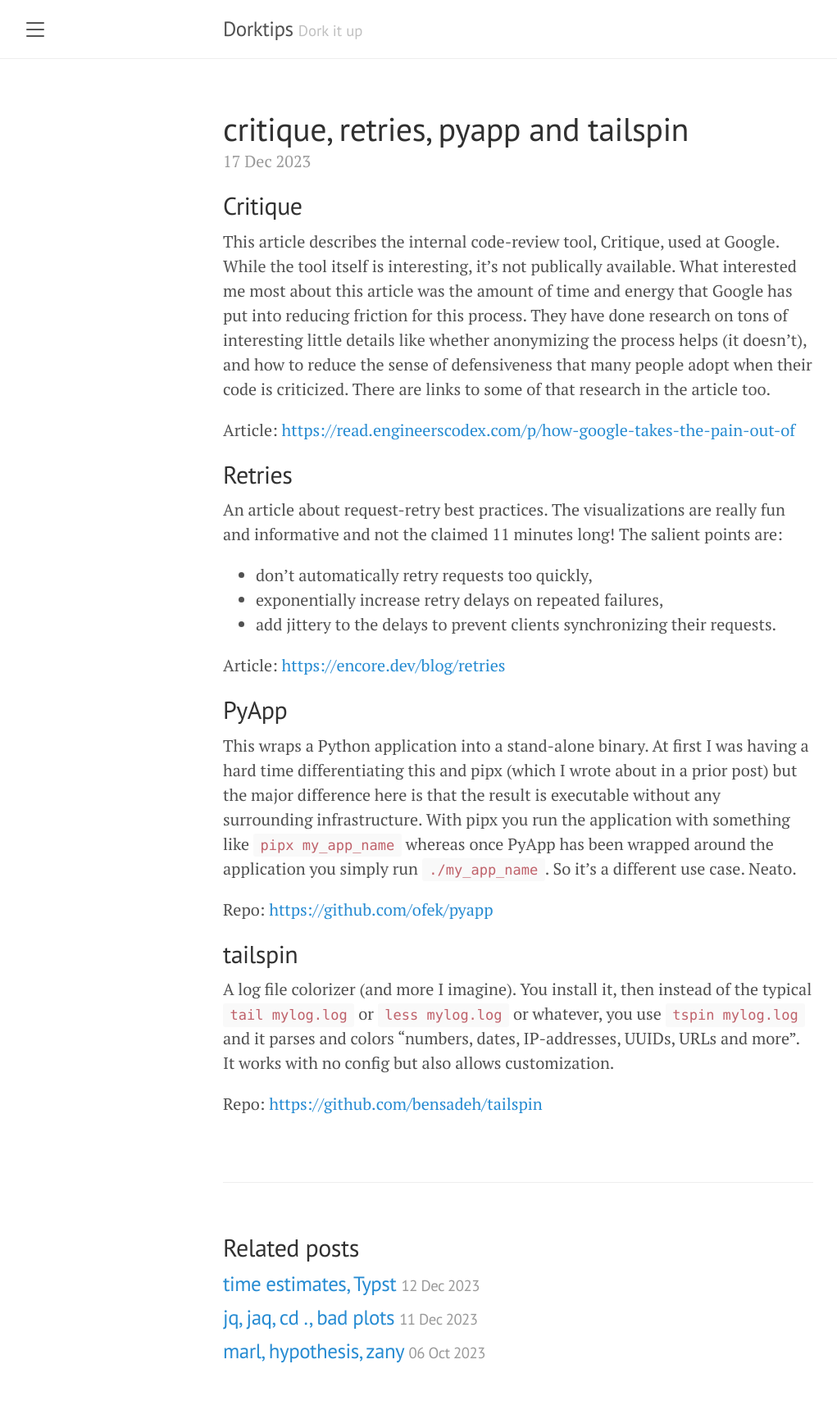
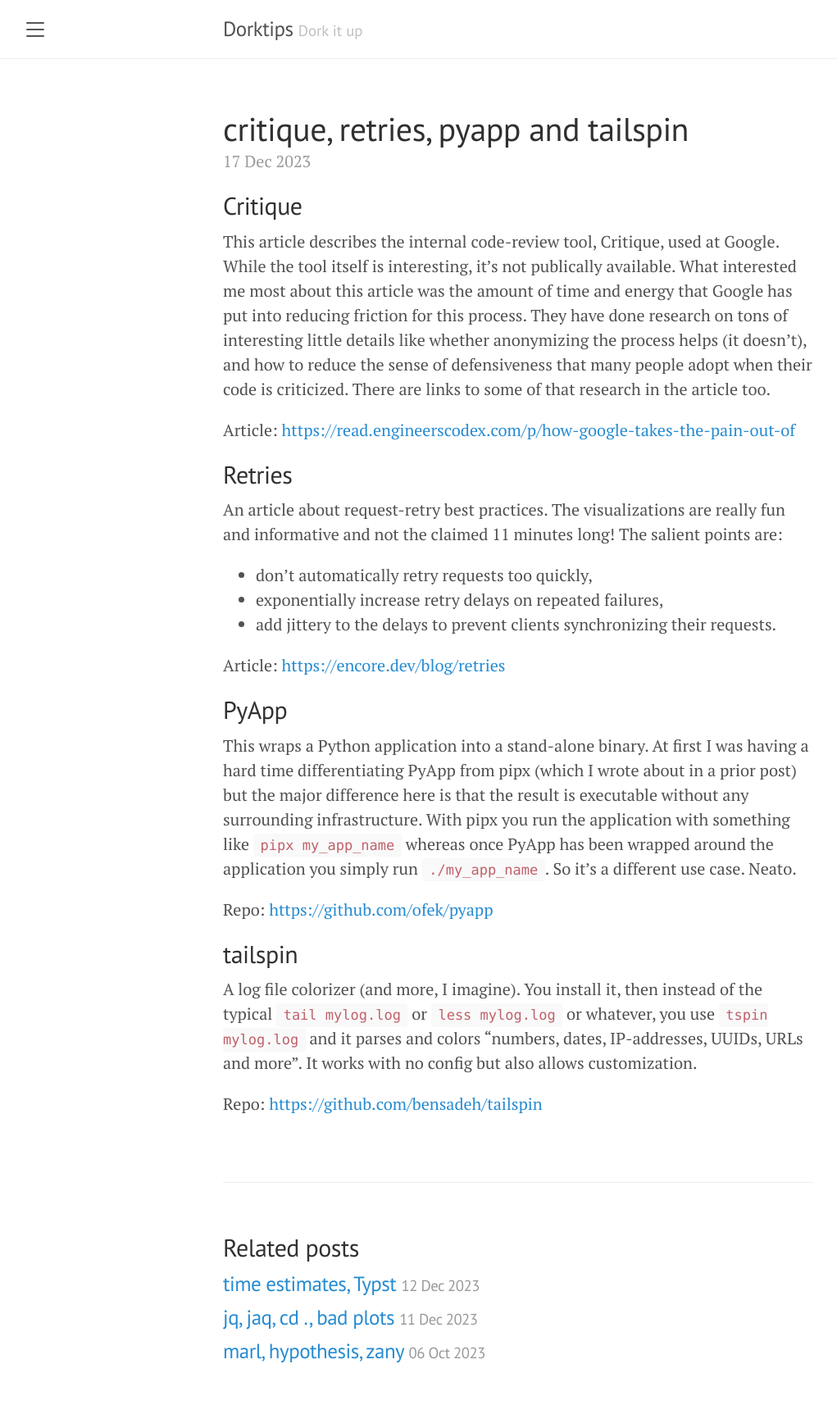
Before and after one commit to nsbruce/dorktips, a Jekyll site: the page built from _posts/2023-12-17-critique-retries-pyapp-tailspin.md, in a window 1280 px wide. Shown: the whole page at 82% size, without its empty margins (8-1029 px from the left). Built offline with Jekyll 4.4.1, drawn with Linux system fonts in a browser that asks for light colours.

Commit message:
Typo fixo

```diff
--- a/_posts/2023-12-17-critique-retries-pyapp-tailspin.md
+++ b/_posts/2023-12-17-critique-retries-pyapp-tailspin.md
@@ -21,12 +21,12 @@ Article: <https://encore.dev/blog/retries>
 
 ## PyApp
 
-This wraps a Python application into a stand-alone binary. At first I was having a hard time differentiating this and pipx (which I wrote about in a prior post) but the major difference here is that the result is executable without any surrounding infrastructure. With pipx you run the application with something like `pipx my_app_name` whereas once PyApp has been wrapped around the application you simply run `./my_app_name`. So it's a different use case. Neato.
+This wraps a Python application into a stand-alone binary. At first I was having a hard time differentiating PyApp from pipx (which I wrote about in a prior post) but the major difference here is that the result is executable without any surrounding infrastructure. With pipx you run the application with something like `pipx my_app_name` whereas once PyApp has been wrapped around the application you simply run `./my_app_name`. So it's a different use case. Neato.
 
 Repo: <https://github.com/ofek/pyapp>
 
 ## tailspin
 
-A log file colorizer (and more I imagine). You install it, then instead of the typical `tail mylog.log` or `less mylog.log` or whatever, you use `tspin mylog.log` and it parses and colors "numbers, dates, IP-addresses, UUIDs, URLs and more". It works with no config but also allows customization.
+A log file colorizer (and more, I imagine). You install it, then instead of the typical `tail mylog.log` or `less mylog.log` or whatever, you use `tspin mylog.log` and it parses and colors "numbers, dates, IP-addresses, UUIDs, URLs and more". It works with no config but also allows customization.
 
 Repo: <https://github.com/bensadeh/tailspin>
```
